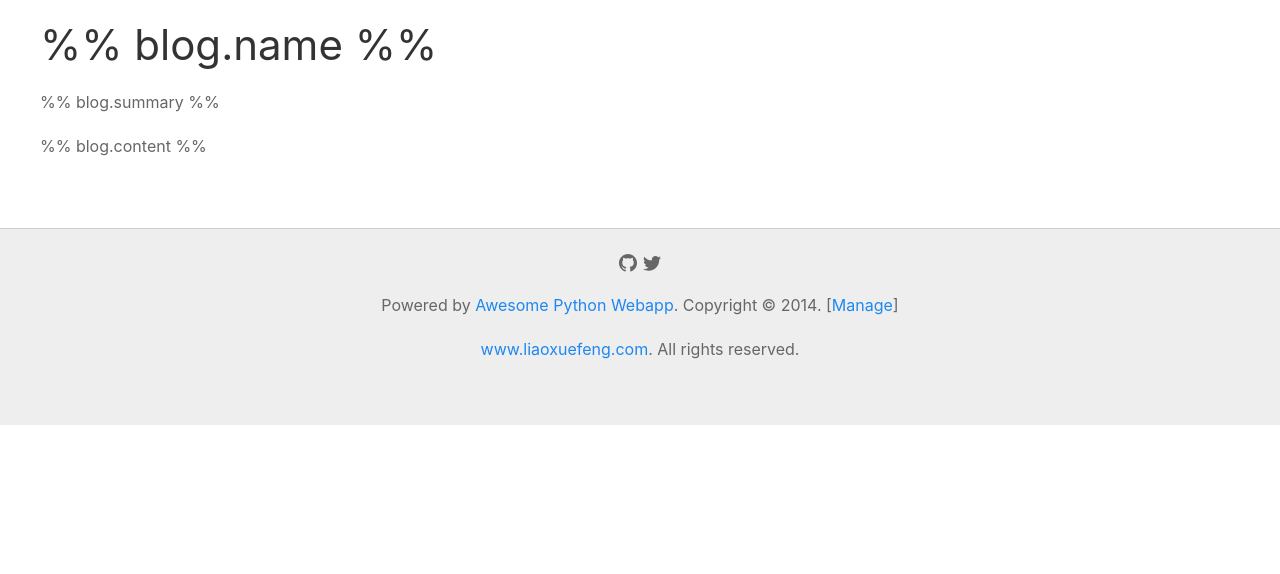
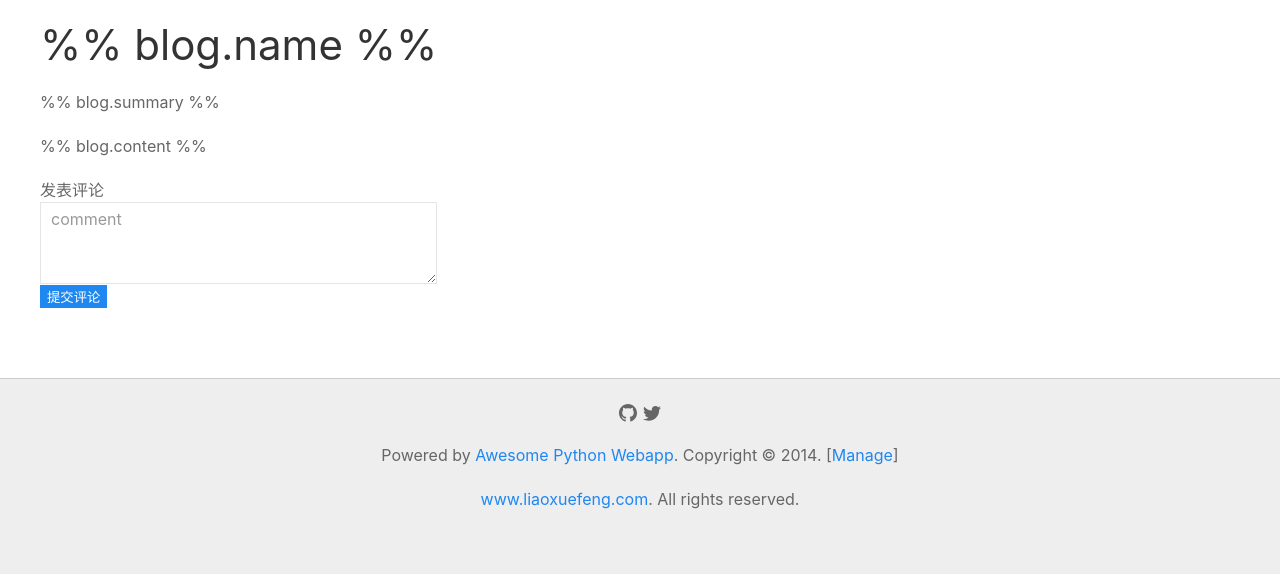
Before and after one commit to bkthrough/python_web, a Python web app: template templates/blog.html in a window 1280 px wide. Shown: the part 80-654 px from the top of the page. Run offline with Jinja, Linux system fonts and the light colour scheme; the template is opened without the code that fills it, so the values that code supplies are empty.

Commit message:
mod: 增加评论功能

```diff
--- a/handlers.py
+++ b/handlers.py
@@ -124,6 +124,11 @@ async def api_register_user(*, email, name, passwd):
     return r
 
 
+@post('/api/create/comment')
+async def createComment(request, *, comment, blogId):
+    a= 3
+
+
 @post('/api/authenticate')
 async def authenticate(*, email, passwd):
     if not email:
--- a/templates/blog.html
+++ b/templates/blog.html
@@ -4,6 +4,7 @@
 
 {% block content %}
 
+<div id="vm">
     <artical class="uk-artical">
         <h1 class="uk-artical-title">
             %% blog.name %%
@@ -15,5 +16,33 @@
             %% blog.content %%
         </p>
     </artical>
+    <form id="form" class="uk-form">
+        <div class="uk-alert uk-alert-danger uk-hidden"></div>
+        <div>发表评论</div>
+        <textarea v-model="comment" type="text" rows="3" placeholder="comment" class="uk-textarea"></textarea>
+        <button v-on:click="submit" class="uk-button-primary">提交评论</button>
+    </form>
+</div>
+
+<script>
+    new Vue({
+        el: "#vm",
+        data: {
+            comment: ""
+        },
+        methods: {
+            submit: function () {
+                let $form = $("form")
+                if (!this.comment.trim()) {
+                    return $form.showFormError("请输入评论")
+                }
+                $form.postJSON('/api/create/comment', {
+                    comment: this.comment,
+                    blogId: %% blog.id %%
+                })
+            }
+        }
+    })
+</script>
 
 {% endblock %}
```
Lines whose indentation alone changed are shown as unchanged.
